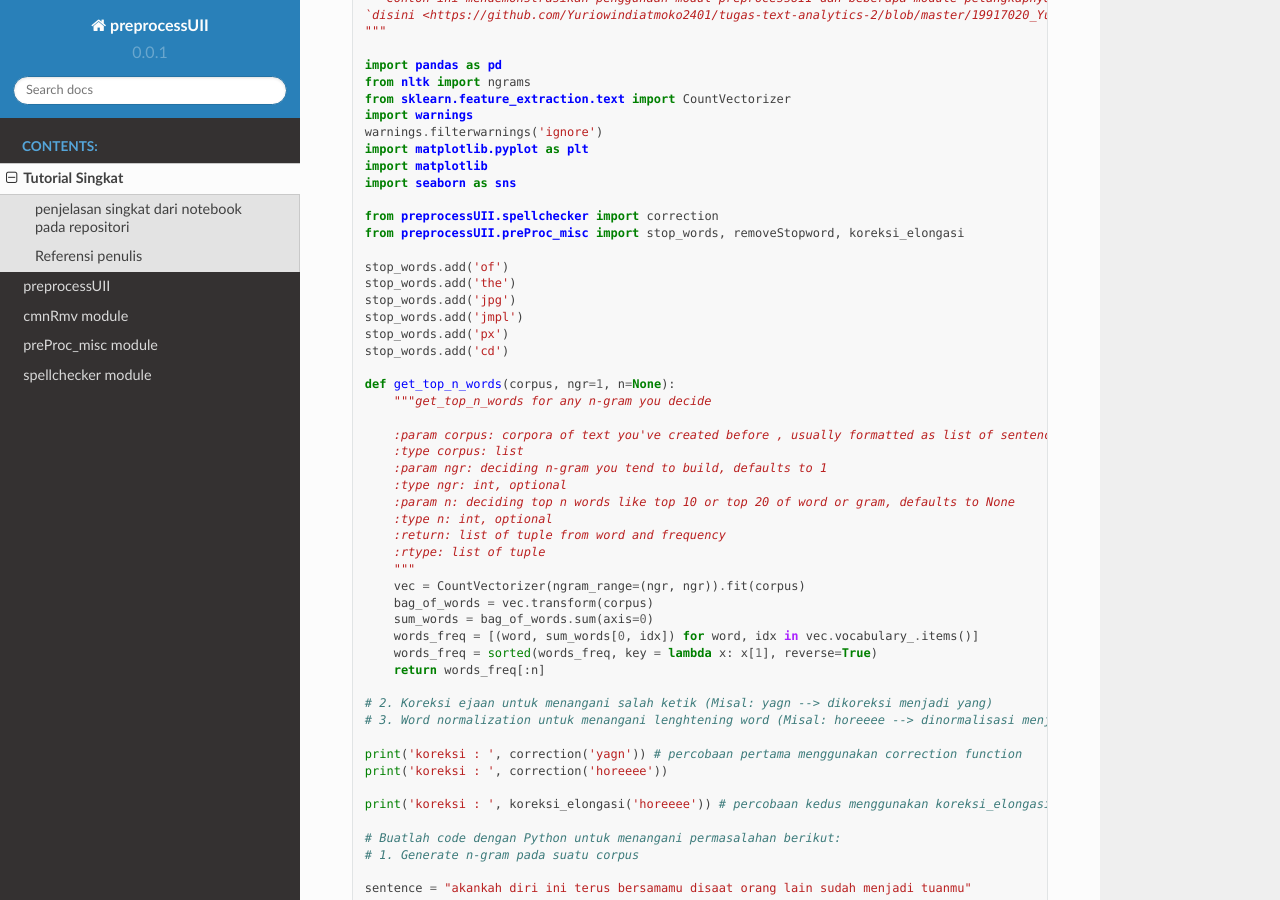
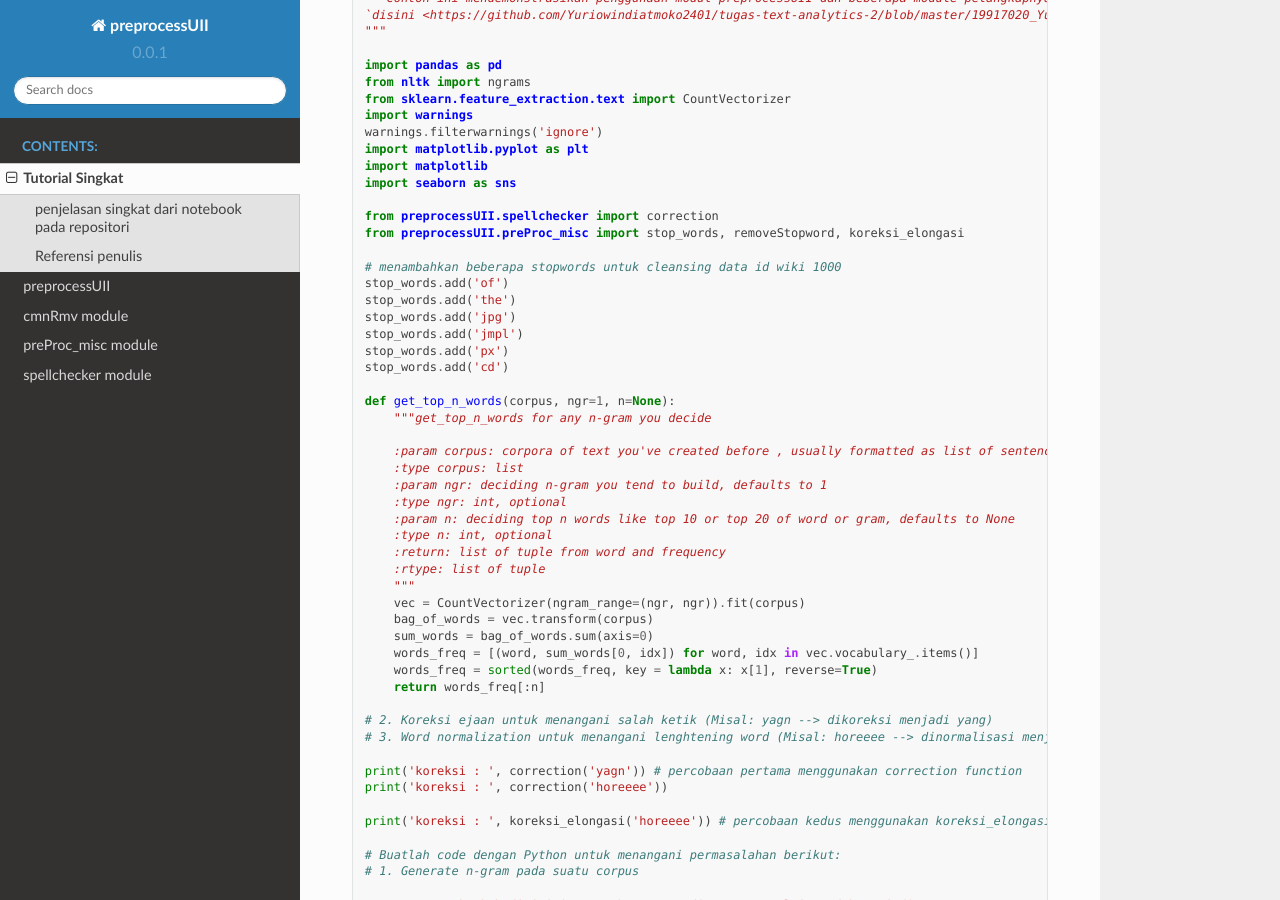
Before and after one commit to Yuriowindiatmoko2401/tugas-text-analytics-2, a Sphinx documentation site: the page built from docs/source/tutorial_singkat.rst, in a window 1280 px wide and 900 px high, scrolled down 359 px. Built offline with Sphinx 7.4.7 and the Read the Docs theme 2.0.0, drawn with Linux system fonts in a browser that asks for light colours.

Commit message:
fixing n revamp

```diff
--- a/docs/source/tutorial_singkat.rst
+++ b/docs/source/tutorial_singkat.rst
@@ -32,6 +32,7 @@ penjelasan singkat dari notebook pada repositori
     from preprocessUII.spellchecker import correction
     from preprocessUII.preProc_misc import stop_words, removeStopword, koreksi_elongasi
 
+    # menambahkan beberapa stopwords untuk cleansing data id wiki 1000
     stop_words.add('of')
     stop_words.add('the')
     stop_words.add('jpg')
--- a/requirements.txt
+++ b/requirements.txt
@@ -3,3 +3,4 @@ nltk
 scikit-learn
 matplotlib
 seaborn
+jupyter
```
